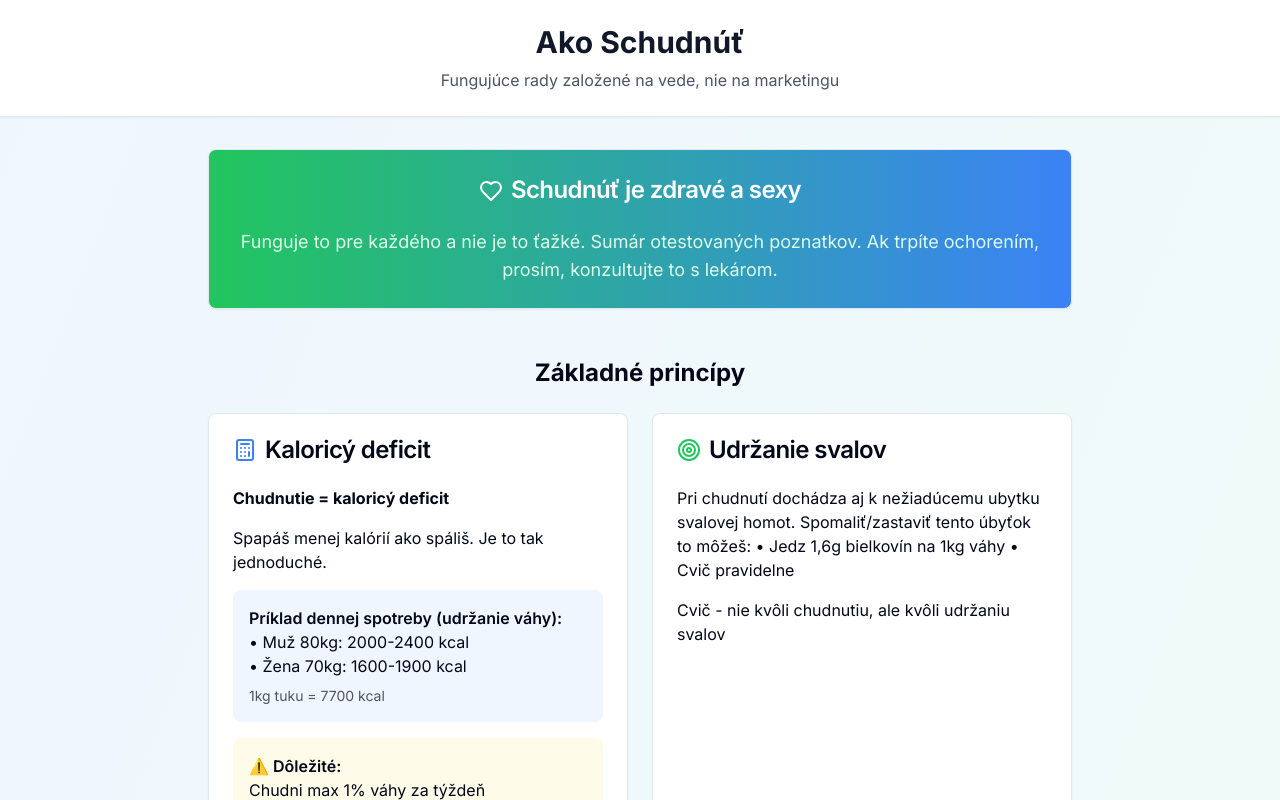
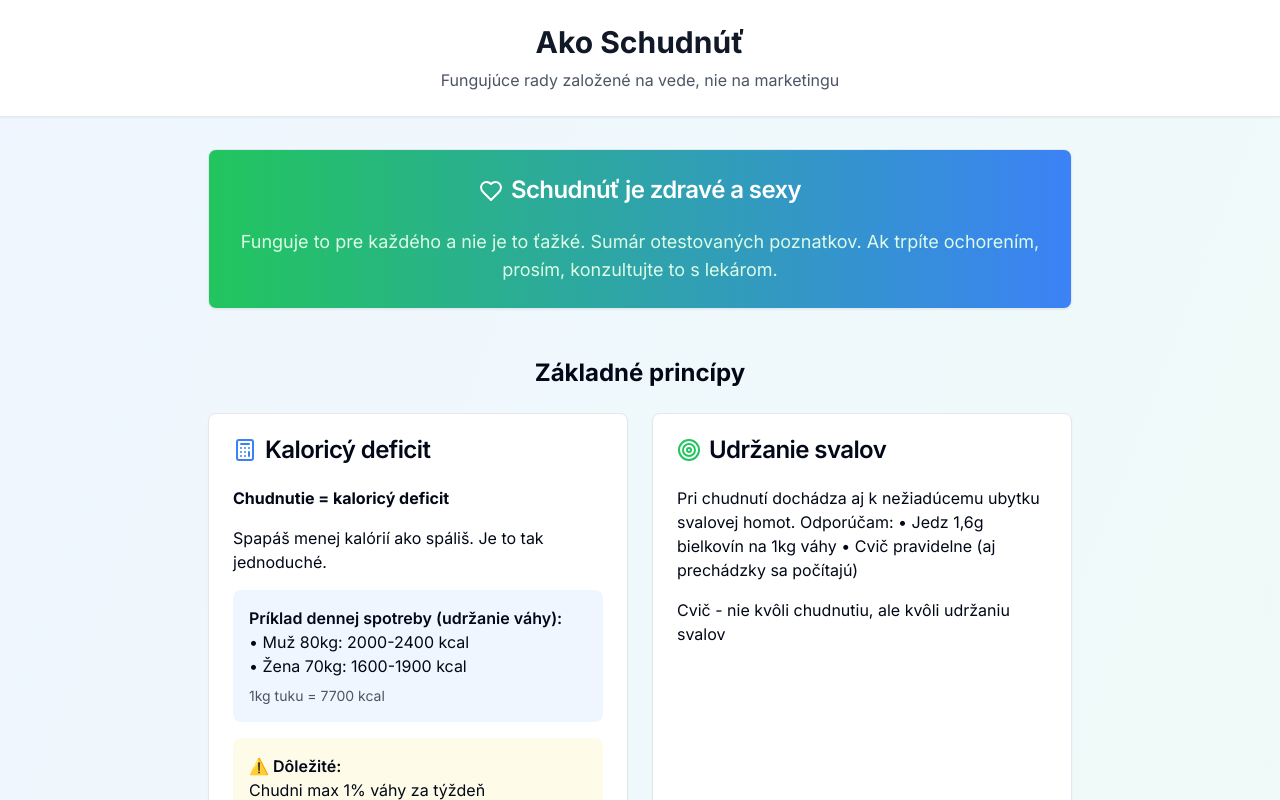
Before and after one commit to Luxqs/slimzyo, a React (Vite) app: page / in a window 1280 px wide. Shown: the top 800 px of the page. Built offline with nearby package versions, Linux system fonts and the light colour scheme.

Commit message:
Visual edit in Lovable
Edited UI in Lovable

```diff
--- a/src/pages/Index.tsx
+++ b/src/pages/Index.tsx
@@ -70,9 +70,12 @@ Ak trpíte ochorením, prosím, konzultujte to s lekárom.</CardDescription>
                 </CardTitle>
               </CardHeader>
               <CardContent className="rounded-lg">
-                <p className="mb-4">Pri chudnutí dochádza aj k nežiadúcemu ubytku svalovej homot. Spomaliť/zastaviť tento úbyťok to môžeš:
+                <p className="mb-4">Pri chudnutí dochádza aj k nežiadúcemu ubytku svalovej homot.
+
+
+Odporúčam:
 • Jedz 1,6g bielkovín na 1kg váhy
-• Cvič pravidelne</p>
+• Cvič pravidelne (aj prechádzky sa počítajú)</p>
                 <p className="mb-4">Cvič - nie kvôli chudnutiu, ale kvôli udržaniu svalov</p>
               </CardContent>
             </Card>
```
